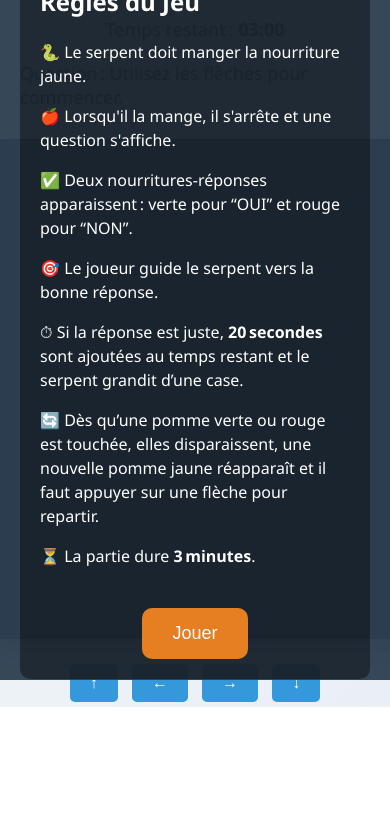
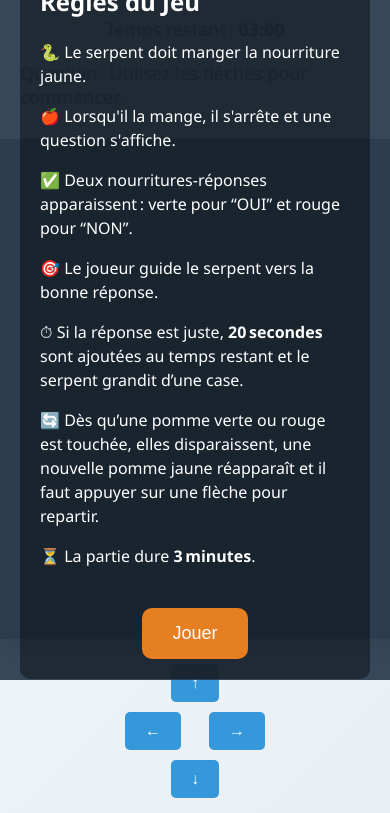
Before and after one commit to JPA31000/Serpent-BTP, a plain HTML site: page index.html in a window 390 px wide. Shown: the part 164-977 px from the top of the page. Before the commit the page ends 871 px from the top, so only its background shows below. Drawn offline with Linux system fonts and the light colour scheme.

Commit message:
feat: add cross layout for mobile controls

```diff
--- a/index.html
+++ b/index.html
@@ -49,8 +49,10 @@
   <!-- Contrôles mobiles -->
   <div class="mobile-controls">
     <button id="up-btn">↑</button>
-    <button id="left-btn">←</button>
-    <button id="right-btn">→</button>
+    <div class="middle-row">
+      <button id="left-btn">←</button>
+      <button id="right-btn">→</button>
+    </div>
     <button id="down-btn">↓</button>
   </div>
 
--- a/style.css
+++ b/style.css
@@ -82,13 +82,28 @@ canvas {
 
 /* Contrôles */
 .mobile-controls {
-  text-align: center; margin-top: 10px;
+  margin: 10px auto;
+  text-align: center;
+  display: flex;
+  flex-direction: column;
+  align-items: center;
+  width: 150px;
+}
+.middle-row {
+  display: flex;
+  justify-content: space-between;
+  width: 100%;
 }
 .mobile-controls button {
-  padding: 10px 20px; font-size: 16px;
-  margin: 5px; border: none; border-radius: 5px;
-  cursor: pointer; background-color: #3498db;
-  color: white; transition: background-color 0.3s ease;
+  padding: 10px 20px;
+  font-size: 16px;
+  margin: 5px;
+  border: none;
+  border-radius: 5px;
+  cursor: pointer;
+  background-color: #3498db;
+  color: white;
+  transition: background-color 0.3s ease;
 }
 .mobile-controls button:hover {
   background-color: #2980b9;
```
